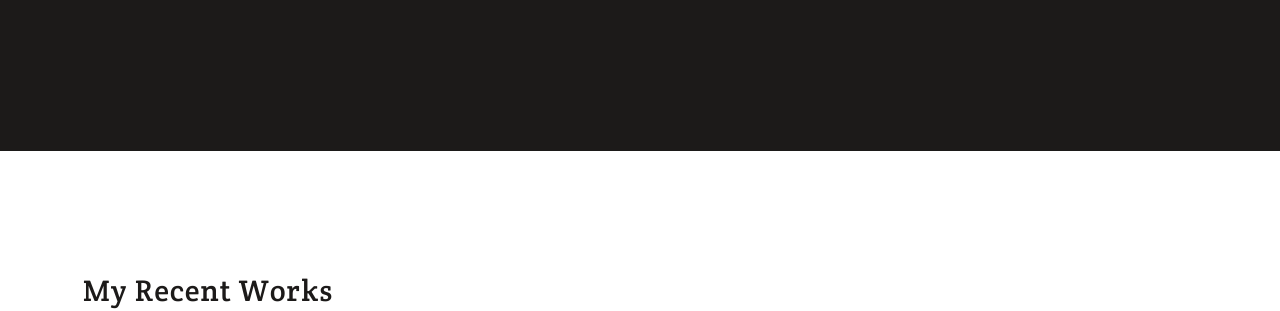
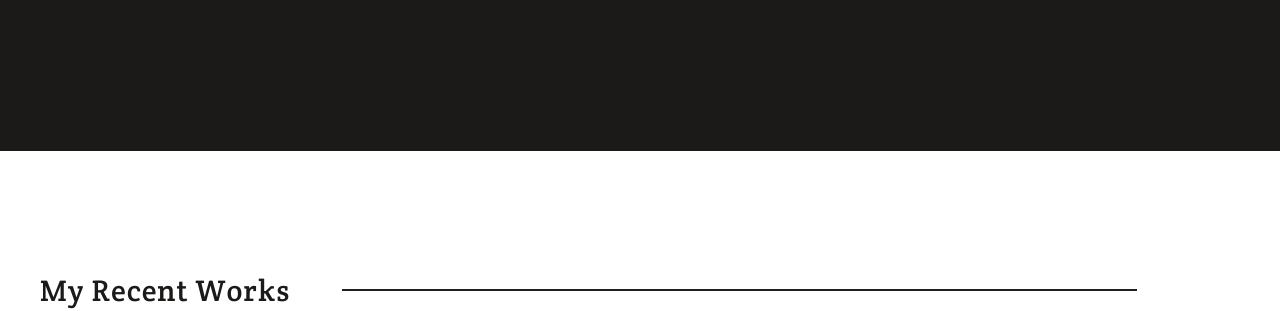
Before and after one commit to Lul-Abdifan/Portofolio-Project, a website: page index.html in a window 1280 px wide. Shown: the part 501-812 px from the top of the page. Drawn offline with Linux system fonts and the light colour scheme.

Commit message:
Update wrok section for desktop

```diff
--- a/index.html
+++ b/index.html
@@ -70,6 +70,7 @@
     <section class="container">
         <div class="works-Section">
             <h2 class="recentWorks_header">My Recent Works</h2>
+            <img src="./assets/images/besideWorkLine.png" id="besiderecentWorks">
 
             <!--Card1-->
             <div class="cards card1">
--- a/style.css
+++ b/style.css
@@ -491,7 +491,7 @@ nav{
   line-height: 32px;
 }
 .recentWorks_header{
-  margin-left:-70%;
+  margin-left:-77%;
 }
 .multi_post{
   height: 448px;
@@ -561,7 +561,14 @@ border-radius: nullpx;
 .card5 ,.card6 , .card7{
   height:435px;
 }
+#besiderecentWorks{
+  float:right;
+  margin-top:-125px;
+  margin-right:120px;
+  border:1px;
+  background: #212121;
 
+}
 
 /*Left for work section*/
 #under-footer
```
Also changed, not shown: assets/images/besideWorkLine.png (added).
